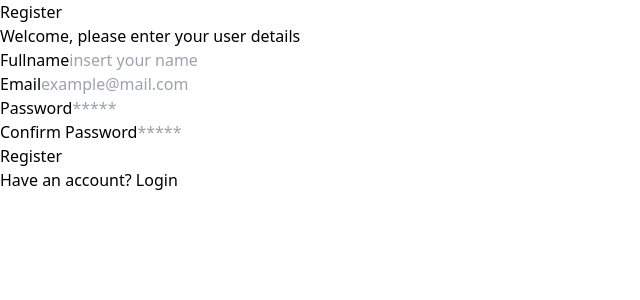
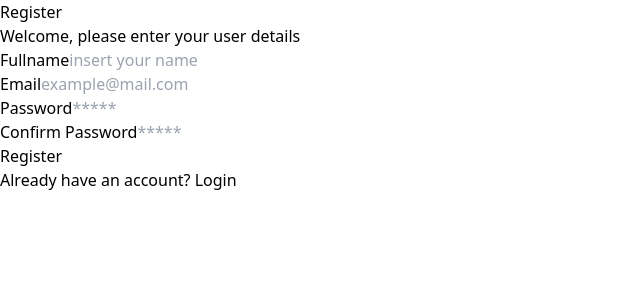
Before and after one commit to vick1208/test-react-1, a React (Vite) app: page /register in a window 1280 px wide. Shown: the top 300 px of the page, without its empty margins (0-640 px from the left). Built offline with nearby package versions, Linux system fonts and the light colour scheme.

Commit message:
conditional rendering

```diff
--- a/src/components/Layouts/AuthLayouts.jsx
+++ b/src/components/Layouts/AuthLayouts.jsx
@@ -2,10 +2,12 @@
 eslint-disable react/prop-types
 */
 
+import { Link } from "react-router-dom";
+
 
 const AuthLayout = (props) => {
 
-    const {children,title} = props;
+    const {children,title,type} = props;
     return (
         <div className="flex justify-center min-h-screen items-center">
         <div className="w-full max-w-xs">
@@ -14,6 +16,20 @@
                 Welcome, please enter your user details
             </p>
             {children}
+            <p className="text-sm mt-5 text-center">
+                {type == 'login'? "Don't have an account? ": "Already have an account? "}
+
+                {type == 'login'&&
+                <Link to="/register" className="font-bold text-blue-600">
+                Register
+                </Link>
+                }
+                {type == 'register'&&
+                <Link to="/login" className="font-bold text-blue-600">
+                Login
+                </Link>
+                }
+            </p>
         </div>
         </div>
     );
--- a/src/pages/login.jsx
+++ b/src/pages/login.jsx
@@ -1,16 +1,10 @@
-import { Link } from "react-router-dom";
 import FormLogin from "../components/Fragments/formLogin";
 import AuthLayout from "../components/Layouts/AuthLayouts";
 const LoginPage = () => {
     return (
-        <AuthLayout title="Login">
+        <AuthLayout title="Login" type="login">
             <FormLogin />
-            <p className="text-sm mt-5 text-center">
-                Don&apos;t have an account?{" "}
-                <Link to="/register" className="font-bold text-blue-600">
-                Register
-                </Link>
-            </p>
+
         </AuthLayout>
     );
 }
--- a/src/pages/register.jsx
+++ b/src/pages/register.jsx
@@ -1,17 +1,10 @@
-
-import { Link } from "react-router-dom";
 import FormRegister from "../components/Fragments/FormRegister";
 import AuthLayout from "../components/Layouts/AuthLayouts";
 const RegisterPage = () => {
     return (
-        <AuthLayout title="Register">
+        <AuthLayout title="Register" type="register">
             <FormRegister />
-            <p className="text-sm mt-5 text-center">
-                Have an account?{" "}
-                <Link to="/login" className="font-bold text-blue-600">
-                Login
-                </Link>
-            </p>
+
         </AuthLayout>
     );
 }
```
